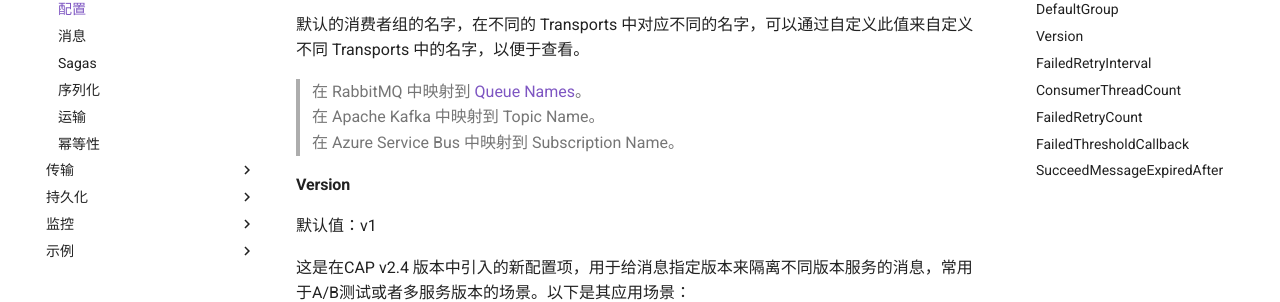
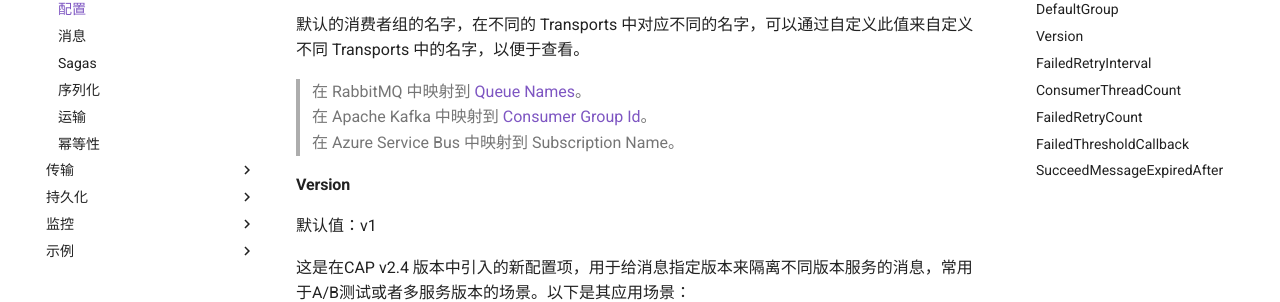
Before and after one commit to dotnetcore/CAP, an MkDocs documentation site: the page built from docs/content/user-guide/zh/cap/configuration.md, in a window 1280 px wide and 900 px high, scrolled down 900 px. Shown: the part 153-455 px from the top of the window. Built offline with MkDocs 1.6.1 and Material for MkDocs 9.7.7, drawn with Linux system fonts in a browser that asks for light colours; comment, search, counter and statistics services are not loaded.

Commit message:
docs: fix typo

```diff
--- a/docs/content/user-guide/zh/cap/configuration.md
+++ b/docs/content/user-guide/zh/cap/configuration.md
@@ -37,7 +37,7 @@ services.AddCap(config =>
 默认的消费者组的名字，在不同的 Transports 中对应不同的名字，可以通过自定义此值来自定义不同 Transports 中的名字，以便于查看。
 
 > 在 RabbitMQ 中映射到 [Queue Names](https://www.rabbitmq.com/queues.html#names)。
-> 在 Apache Kafka 中映射到 Topic Name。
+> 在 Apache Kafka 中映射到 [Consumer Group Id](http://kafka.apache.org/documentation/#group.id)。
 > 在 Azure Service Bus 中映射到 Subscription Name。
 
 #### Version
```
Also changed, not shown: docs/content/user-guide/en/cap/configuration.md (+1 -1 lines).
